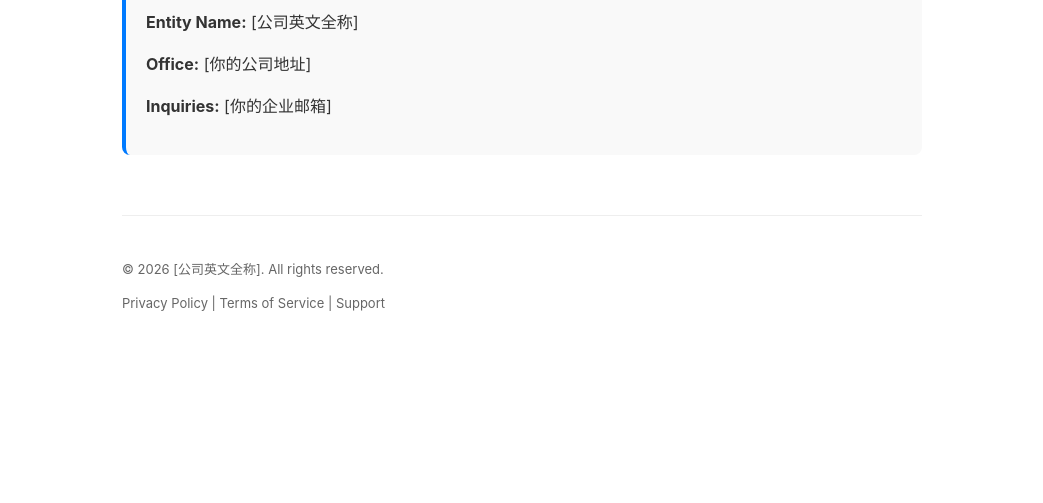
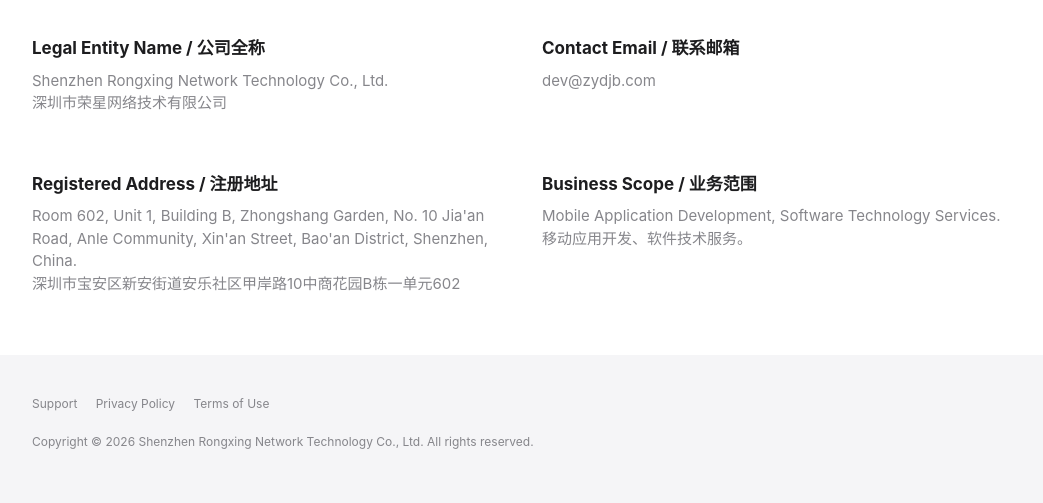
Before and after one commit to xiaxinsheng/company-web, a plain HTML site: page index.html in a window 1280 px wide. Shown: the part 678-1181 px from the top of the page, without its empty margins (118-1161 px from the left). Before the commit the page ends 1065 px from the top, so only its background shows below. Drawn offline with Linux system fonts and the light colour scheme.

Commit message:
Update index.html

```diff
--- a/index.html
+++ b/index.html
@@ -3,45 +3,79 @@
 <head>
     <meta charset="UTF-8">
     <meta name="viewport" content="width=device-width, initial-scale=1.0">
-    <title>[你的公司英文名] - Innovation in Technology</title>
+    <title>Shenzhen Rongxing Network Technology Co., Ltd.</title>
     <style>
-        body { font-family: -apple-system, BlinkMacSystemFont, "Segoe UI", Roboto, sans-serif; line-height: 1.6; color: #333; max-width: 800px; margin: 0 auto; padding: 60px 20px; }
-        header { padding-bottom: 20px; margin-bottom: 40px; border-bottom: 2px solid #007AFF; }
-        .logo { font-size: 26px; font-weight: 800; color: #007AFF; letter-spacing: -1px; }
-        .hero { background: linear-gradient(135deg, #f5f7fa 0%, #c3cfe2 100%); padding: 60px 40px; border-radius: 16px; text-align: center; margin-bottom: 40px; }
-        h1 { margin: 0; font-size: 28px; color: #1a1a1a; }
-        .section { margin-bottom: 40px; }
-        .footer { font-size: 13px; color: #666; border-top: 1px solid #eee; padding-top: 30px; margin-top: 60px; }
-        .contact-info { background: #f9f9f9; padding: 20px; border-radius: 8px; border-left: 4px solid #007AFF; }
+        :root { --primary-color: #007AFF; --text-dark: #1d1d1f; --text-light: #86868b; }
+        body { font-family: -apple-system, BlinkMacSystemFont, "Segoe UI", Roboto, Helvetica, Arial, sans-serif; line-height: 1.5; color: var(--text-dark); margin: 0; padding: 0; background-color: #fff; }
+        .container { max-width: 980px; margin: 0 auto; padding: 0 22px; }
+        header { padding: 48px 0; border-bottom: 1px solid #d2d2d7; }
+        .logo { font-size: 24px; font-weight: 600; color: var(--primary-color); }
+        .hero { padding: 80px 0; text-align: center; }
+        h1 { font-size: 48px; font-weight: 700; letter-spacing: -0.015em; margin-bottom: 24px; }
+        .intro { font-size: 21px; color: var(--text-light); max-width: 700px; margin: 0 auto 40px; }
+        .section { padding: 60px 0; border-top: 1px solid #d2d2d7; }
+        h2 { font-size: 32px; font-weight: 600; margin-bottom: 20px; }
+        .info-grid { display: grid; grid-template-columns: 1fr 1fr; gap: 40px; margin-top: 30px; }
+        .info-item h3 { font-size: 17px; margin-bottom: 8px; color: var(--text-dark); }
+        .info-item p { font-size: 15px; color: var(--text-light); margin: 0; }
+        footer { padding: 40px 0; background-color: #f5f5f7; color: var(--text-light); font-size: 12px; }
+        .footer-links { margin-bottom: 20px; }
+        .footer-links a { color: var(--text-light); text-decoration: none; margin-right: 15px; }
+        .footer-links a:hover { text-decoration: underline; }
+        @media (max-width: 734px) {
+            h1 { font-size: 32px; }
+            .info-grid { grid-template-columns: 1fr; }
+        }
     </style>
 </head>
 <body>
+
+<div class="container">
     <header>
-        <div class="logo">[公司名称简写]</div>
+        <div class="logo">Shenzhen Rongxing Network</div>
     </header>
 
-    <main>
-        <div class="hero">
-            <h1>Building the Future of Digital Tools</h1>
-            <p>We specialize in creating intuitive mobile applications that simplify daily tasks and enhance productivity.</p>
+    <section class="hero">
+        <h1>Innovation in Mobile Solutions</h1>
+        <p class="intro">We are dedicated to building intuitive, efficient digital tools that empower productivity and streamline daily tasks for users worldwide.</p>
+    </section>
+
+    <section class="section">
+        <h2>Corporate Information / 公司信息</h2>
+        <div class="info-grid">
+            <div class="info-item">
+                <h3>Legal Entity Name / 公司全称</h3>
+                <p>Shenzhen Rongxing Network Technology Co., Ltd.</p>
+                <p>深圳市荣星网络技术有限公司</p>
+            </div>
+            <div class="info-item">
+                <h3>Contact Email / 联系邮箱</h3>
+                <p>dev@zydjb.com</p>
+            </div>
+            <div class="info-item">
+                <h3>Registered Address / 注册地址</h3>
+                <p>Room 602, Unit 1, Building B, Zhongshang Garden, No. 10 Jia'an Road, Anle Community, Xin'an Street, Bao'an District, Shenzhen, China.</p>
+                <p>深圳市宝安区新安街道安乐社区甲岸路10中商花园B栋一单元602</p>
+            </div>
+            <div class="info-item">
+                <h3>Business Scope / 业务范围</h3>
+                <p>Mobile Application Development, Software Technology Services.</p>
+                <p>移动应用开发、软件技术服务。</p>
+            </div>
         </div>
+    </section>
+</div>
 
-        <section class="section">
-            <h2>Our Vision</h2>
-            <p>Our team is dedicated to developing high-quality software solutions for educational and professional environments. We are currently working on several innovative projects set to launch in 2026.</p>
-        </section>
+<footer>
+    <div class="container">
+        <div class="footer-links">
+            <a href="#">Support</a>
+            <a href="#">Privacy Policy</a>
+            <a href="#">Terms of Use</a>
+        </div>
+        <p>Copyright &copy; 2026 Shenzhen Rongxing Network Technology Co., Ltd. All rights reserved.</p>
+    </div>
+</footer>
 
-        <section class="section contact-info">
-            <h3>Corporate Information</h3>
-            <p><strong>Entity Name:</strong> [公司英文全称]</p>
-            <p><strong>Office:</strong> [你的公司地址]</p>
-            <p><strong>Inquiries:</strong> [你的企业邮箱]</p>
-        </section>
-    </main>
-
-    <footer class="footer">
-        <p>&copy; 2026 [公司英文全称]. All rights reserved.</p>
-        <p>Privacy Policy | Terms of Service | Support</p>
-    </footer>
 </body>
 </html>
```
